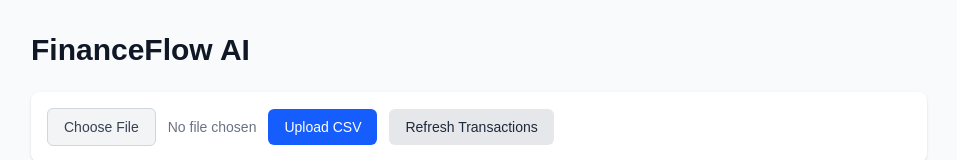
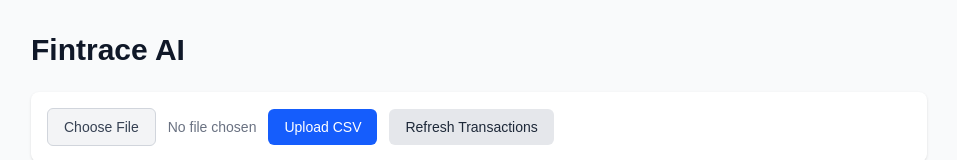
Before and after one commit to benkhant/fintrace-ai, a Next.js app in the folder frontend/: page / in a window 1280 px wide. Shown: the top 160 px of the page, without its empty margins (161-1118 px from the left). Built offline with nearby package versions, Linux system fonts and the light colour scheme.

Commit message:
Rename project

```diff
--- a/frontend/app/page.tsx
+++ b/frontend/app/page.tsx
@@ -54,7 +54,7 @@
   return (
     <main className="min-h-screen bg-gray-50 p-8">
       <div className="max-w-4xl mx-auto">
-        <h1 className="text-3xl font-bold text-gray-900 mb-6">FinanceFlow AI</h1>
+        <h1 className="text-3xl font-bold text-gray-900 mb-6">Fintrace AI</h1>
 
         <div className="flex items-center gap-3 mb-6 bg-white p-4 rounded-lg shadow-sm">
         <label className="bg-gray-100 text-gray-700 px-4 py-2 rounded-md text-sm font-medium hover:bg-gray-200 transition border border-gray-300">
--- a/frontend/package.json
+++ b/frontend/package.json
@@ -1,5 +1,5 @@
 {
-  "name": "frontend",
+  "name": "fintrace-ai",
   "version": "0.1.0",
   "private": true,
   "scripts": {
```
